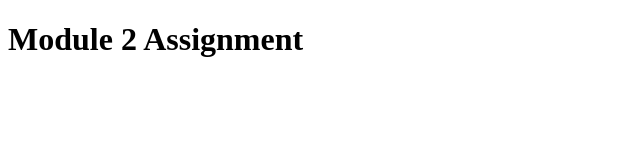
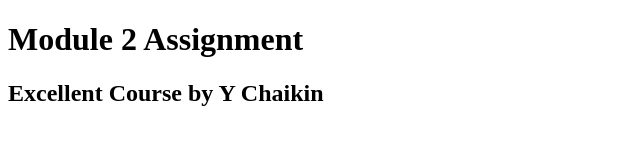
Before and after one commit to AuShah/CAssignments, a plain HTML site: page module2/index.html in a window 1280 px wide. Shown: the whole page, without its empty margins (0-640 px from the left). Drawn offline with Linux system fonts and the light colour scheme.

Commit message:
Small addition

```diff
--- a/module2/index.html
+++ b/module2/index.html
@@ -5,5 +5,6 @@
 </head>
 <body>
 <h1>Module 2 Assignment</h1>
+<h2> Excellent Course by Y Chaikin </h2>
 <body>
 </html>
```
